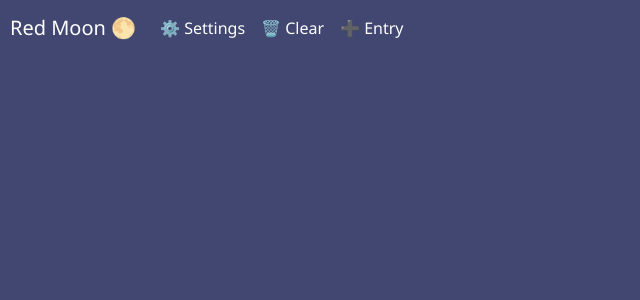
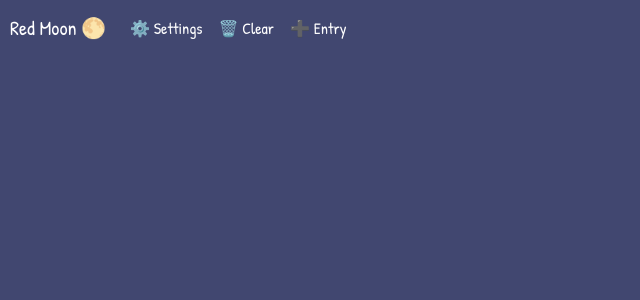
Before and after one commit to gracechin/red-moon, a React (Create React App) app: page / in a window 1280 px wide. Shown: the top 300 px of the page, without its empty margins (0-640 px from the left). Built offline with nearby package versions, Linux system fonts and the light colour scheme.

Commit message:
Partick Hand font

```diff
--- a/src/index.css
+++ b/src/index.css
@@ -1,6 +1,8 @@
+@import url('https://fonts.googleapis.com/css2?family=Patrick+Hand&display=swap');
+
 body {
   margin: 0;
-  font-family: -apple-system, BlinkMacSystemFont, 'Segoe UI', 'Roboto', 'Oxygen',
+  font-family: 'Patrick Hand', -apple-system, BlinkMacSystemFont, 'Segoe UI', 'Roboto', 'Oxygen',
     'Ubuntu', 'Cantarell', 'Fira Sans', 'Droid Sans', 'Helvetica Neue',
     sans-serif;
   -webkit-font-smoothing: antialiased;
--- a/src/styles.less
+++ b/src/styles.less
@@ -34,7 +34,7 @@
   color: @textColor;
   background: @backgroundColor;
   background-color: @backgroundColor;
-  font-family: 'Segoe UI', 'Helvetica', sans-serif;
+  font-family: 'Patrick Hand', 'Segoe UI', 'Helvetica', sans-serif;
 }
 
 #app {
```
